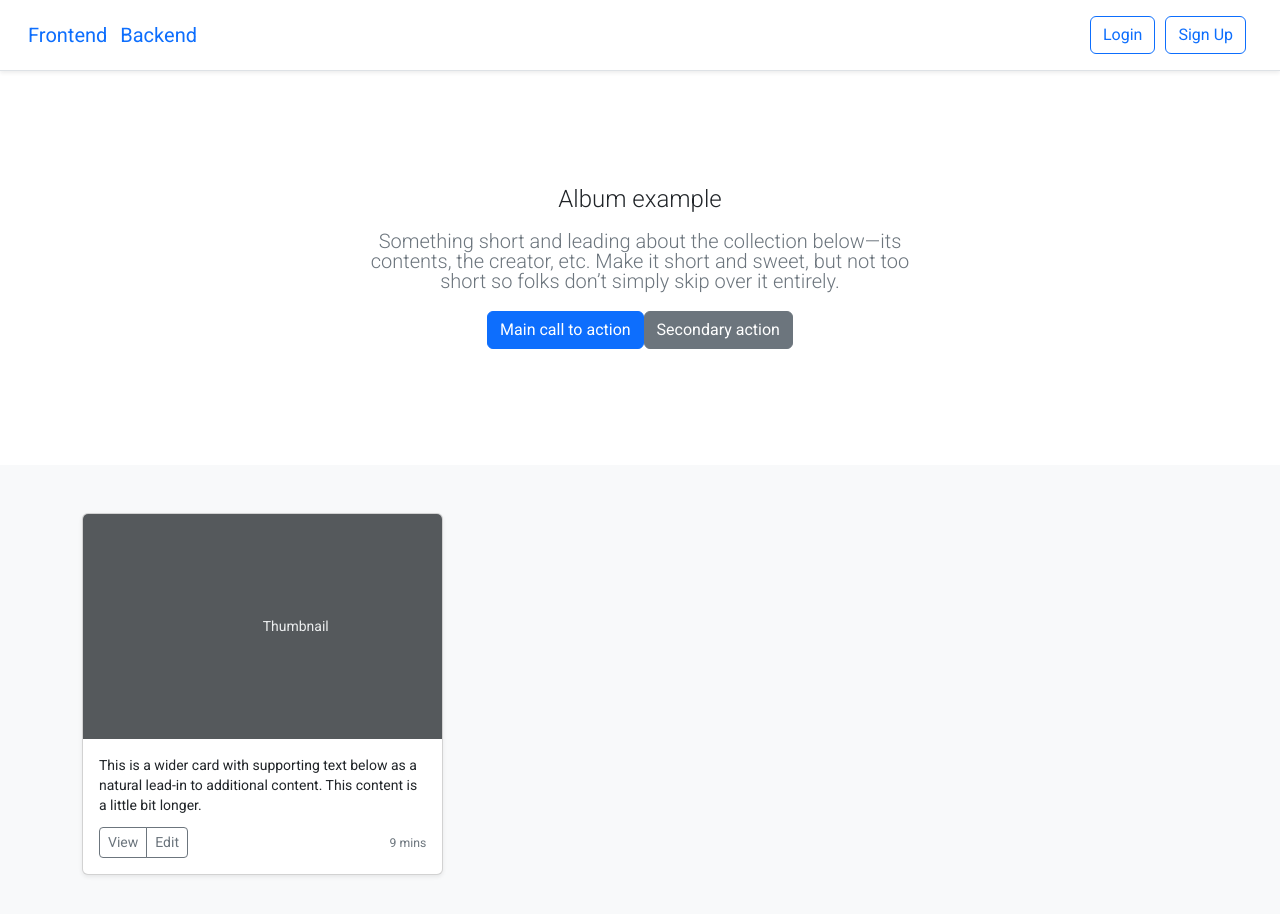
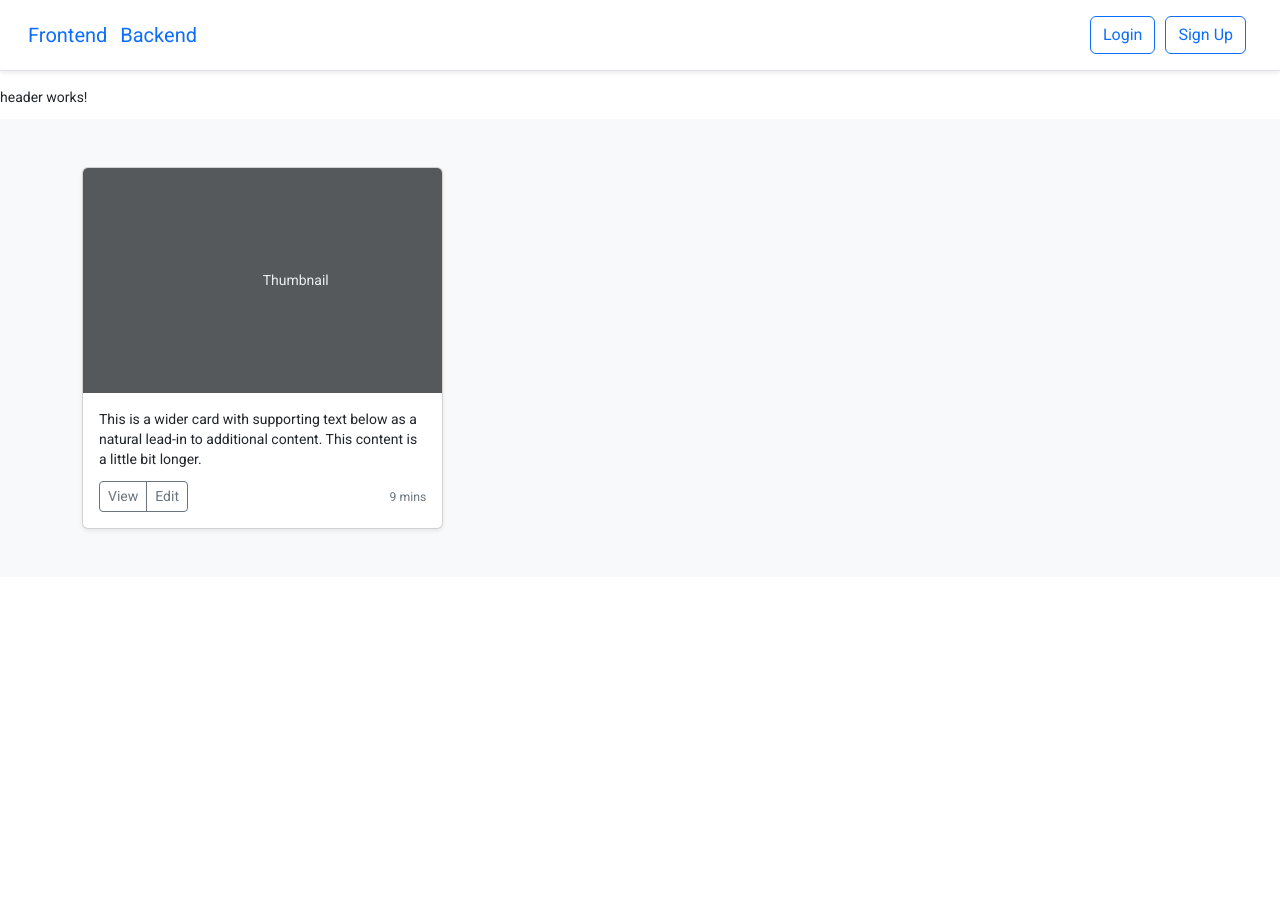
Before and after one commit to Simomir/Angular-Ambassador, an Angular app: page / in a window 1280 px wide. Shown: the top 914 px of the page. After the commit the page ends 800 px from the top, so only its background shows below. Built offline with nearby package versions, Linux system fonts and the light colour scheme; no server answers.

Commit message:
extracted header in separate component

```diff
--- a/src/app/main/main.component.html
+++ b/src/app/main/main.component.html
@@ -1,19 +1,6 @@
 <app-nav></app-nav>
 <main>
-
-  <section class="py-5 text-center container">
-    <div class="row py-lg-5">
-      <div class="col-lg-6 col-md-8 mx-auto">
-        <h1 class="fw-light">Album example</h1>
-        <p class="lead text-muted">Something short and leading about the collection below—its contents, the creator, etc. Make it short and sweet, but not too short so folks don’t simply skip over it entirely.</p>
-        <p>
-          <a href="#" class="btn btn-primary my-2">Main call to action</a>
-          <a href="#" class="btn btn-secondary my-2">Secondary action</a>
-        </p>
-      </div>
-    </div>
-  </section>
-
+  <app-header></app-header>
   <div class="album py-5 bg-light">
     <div class="container">
       <router-outlet></router-outlet>
```
